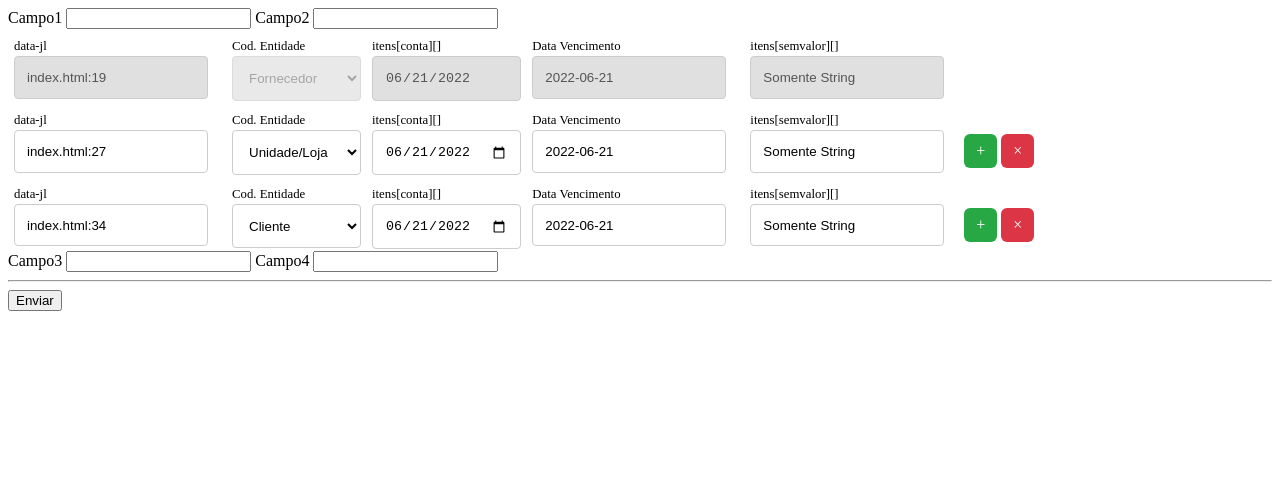
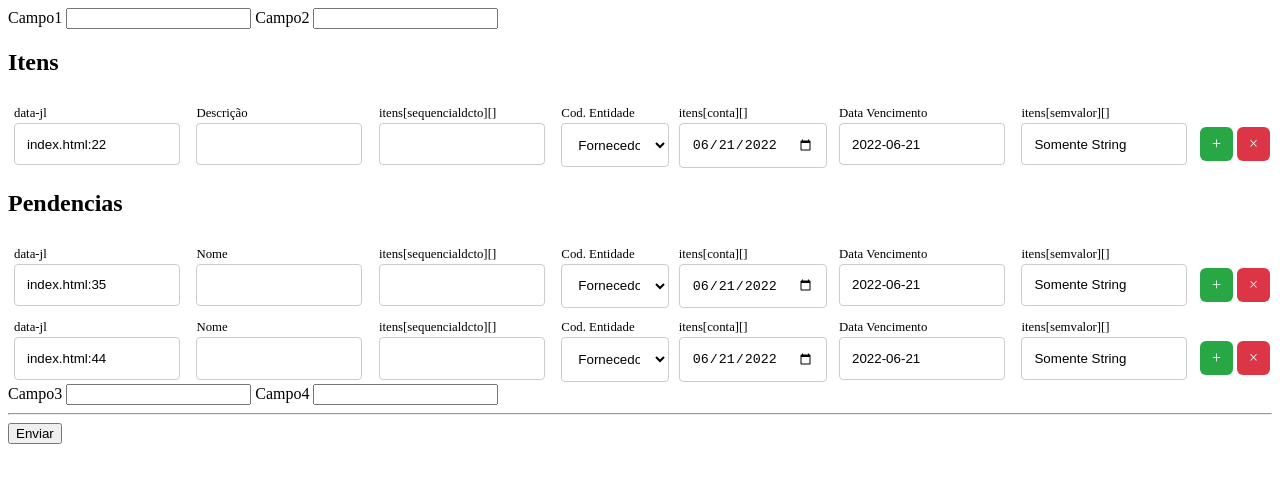
Before and after one commit to bladellano/web-component-dynamic-fields, a plain HTML site: page index.html in a window 1280 px wide. Drawn offline with Linux system fonts and the light colour scheme.

Commit message:
Criando dinamicamente classes para envolver cada componente

```diff
--- a/index.html
+++ b/index.html
@@ -16,26 +16,39 @@
         <label for="">Campo2</label>
         <input type="text" name="Campo2">
 
+
+            <h2>Itens</h2>
+
             <zpt-inputs-flex
+            itens[descricao][]='{"label":"Descrição"}'
+            itens[sequencialDcto][]='{"type":"number"}'
             itens[codEntidade][]='{"label":"Cod. Entidade","value":"F","type":"select","options":[{"Unidade/Loja":"U"},{"Fornecedor":"F"},{"Cliente":"C"},{"Funcionário":"I"}]}'
             itens[conta][]='{"value":"2022-06-21","type":"date","options":{}}'
             itens[dataVcto][]='{"label":"Data Vencimento","value":"2022-06-21"}'
             itens[SemValor][]='Somente String'
-            disabled
+            required
             ></zpt-inputs-flex>
 
+
+            <h2>Pendencias</h2>
+
             <zpt-inputs-flex
-            itens[codEntidade][]='{"label":"Cod. Entidade","value":"U","type":"select","options":[{"Unidade/Loja":"U"},{"Fornecedor":"F"},{"Cliente":"C"},{"Funcionário":"I"}]}'
+            itens[nome][]='{"label":"Nome"}'
+            itens[sequencialDcto][]='{"type":"number"}'
+            itens[codEntidade][]='{"label":"Cod. Entidade","value":"F","type":"select","options":[{"Unidade/Loja":"U"},{"Fornecedor":"F"},{"Cliente":"C"},{"Funcionário":"I"}]}'
             itens[conta][]='{"value":"2022-06-21","type":"date","options":{}}'
             itens[dataVcto][]='{"label":"Data Vencimento","value":"2022-06-21"}'
             itens[SemValor][]='Somente String'
+            required
             ></zpt-inputs-flex>
-
             <zpt-inputs-flex
-            itens[codEntidade][]='{"label":"Cod. Entidade","value":"C","type":"select","options":[{"Unidade/Loja":"U"},{"Fornecedor":"F"},{"Cliente":"C"},{"Funcionário":"I"}]}'
+            itens[nome][]='{"label":"Nome"}'
+            itens[sequencialDcto][]='{"type":"number"}'
+            itens[codEntidade][]='{"label":"Cod. Entidade","value":"F","type":"select","options":[{"Unidade/Loja":"U"},{"Fornecedor":"F"},{"Cliente":"C"},{"Funcionário":"I"}]}'
             itens[conta][]='{"value":"2022-06-21","type":"date","options":{}}'
             itens[dataVcto][]='{"label":"Data Vencimento","value":"2022-06-21"}'
             itens[SemValor][]='Somente String'
+            required
             ></zpt-inputs-flex>
 
             <label for="">Campo3</label>
--- a/zpt-inputs-flex.js
+++ b/zpt-inputs-flex.js
@@ -4,7 +4,8 @@ class ZptInputsFlex extends HTMLElement {
 
         /** Create a div to expose inputs in regular DOM */
         const showHtml = document.createElement('div');
-        showHtml.classList.add('showHtml')
+        this.randomClass = `_${this.generateRandomString(10)}`;
+        showHtml.classList.add(this.randomClass)
         this.after(showHtml);
 
         /* Options Shadow */
@@ -17,6 +18,12 @@ class ZptInputsFlex extends HTMLElement {
         if (!!this.attributes.getNamedItem('disabled')) {
             this.attributes.removeNamedItem('disabled')
             this.disabled = 'disabled'
+        }
+
+        /** Use attribute required */
+        if (!!this.attributes.getNamedItem('required')) {
+            this.attributes.removeNamedItem('required')
+            this.required = 'required'
         }
 
         /* Create the lines */
@@ -60,9 +67,10 @@ class ZptInputsFlex extends HTMLElement {
                 inputValueTypeOptions = JSON.parse(el.value);
 
             let _type = inputValueTypeOptions.type || '';
-            let _value = inputValueTypeOptions.value || (el.value || '');
+            let _value = inputValueTypeOptions.value || (!this.isJson(el.value) ? el.value : '');
             let _label = inputValueTypeOptions.label || '';
             let _disabled = this.disabled;
+            let _required = this.required;
 
             if (cleanValues) _value = '';
 
@@ -85,6 +93,9 @@ class ZptInputsFlex extends HTMLElement {
 
             if (this.disabled && !cleanValues)
                 input.setAttribute(_disabled, true);
+
+            if (this.required)
+                input.setAttribute(_required, true);
 
             input.value = _value;
             input.name = el.name;
@@ -119,19 +130,18 @@ class ZptInputsFlex extends HTMLElement {
         }
 
         this.shadow.append(div)
-
-        document.querySelector('.showHtml').append(this.shadow);
+        document.querySelector(`.${this.randomClass}`).append(this.shadow);
 
     }
 
     style() {
         const style = document.createElement('style')
         style.textContent = `
-            .showHtml .line{
+            .${this.randomClass} .line{
                 display: flex;
             }
-            .showHtml .form_group input,
-            .showHtml .form_group select{
+            .${this.randomClass} .form_group input,
+            .${this.randomClass} .form_group select{
                 padding: .8rem .75rem;
                 border: 1px solid #ccc;
                 margin: 2px 6px;
@@ -139,24 +149,24 @@ class ZptInputsFlex extends HTMLElement {
                 background-color:#fff;
             }
 
-            .showHtml .form_group select{
+            .${this.randomClass} .form_group select{
                 width: 94%;
             }
-            .showHtml .form_group input
+            .${this.randomClass} .form_group input
             {
                 width: 78%;
             }
-            .showHtml .form_group input[disabled],
-            .showHtml .form_group select[disabled]
+            .${this.randomClass} .form_group input[disabled],
+            .${this.randomClass} .form_group select[disabled]
             {
                 background:#6663;
             }
 
-            .showHtml .form_group input:focus{
+            .${this.randomClass} .form_group input:focus{
                 border: 1px solid #000;
 		        outline: none;
             }
-            .showHtml a{
+            .${this.randomClass} a{
                 text-transform: uppercase;
                 text-decoration: none;
                 padding: .5rem .75rem;
@@ -168,34 +178,34 @@ class ZptInputsFlex extends HTMLElement {
                 font-family:'Sans-serif';
             }
 
-            .showHtml a.remove {
+            .${this.randomClass} a.remove {
                 background-color: #dc3545;
                 display: flex;
                 align-self: center;
                 margin-top: 22px;
             }
-            .showHtml a.remove:hover{
+            .${this.randomClass} a.remove:hover{
                 color: #fff;
                 background-color: #c82333;
                 border-color: #bd2130;
             }
-            .showHtml a.add{
+            .${this.randomClass} a.add{
                 background-color:#28a745;
                 display: flex;
                 align-self: center;
                 margin-top: 22px;
             }
-            .showHtml a.add:hover{
+            .${this.randomClass} a.add:hover{
                 color: #fff;
                 background-color: #218838;
                 border-color: #1e7e34;
             }
 
-            .showHtml .form_group {
+            .${this.randomClass} .form_group {
             padding: 0 3px 0 0;
             }
 
-            .showHtml .form_group label {
+            .${this.randomClass} .form_group label {
                 display: block;
                 font-family:'Sans-serif';
                 padding: 0 6px;
@@ -203,12 +213,20 @@ class ZptInputsFlex extends HTMLElement {
                 font-size: 0.8rem;
             }
 
-            .showHtml .form_group input {
+            .${this.randomClass} .form_group input {
             }
         `
         return style;
     }
 
+    generateRandomString(length) {
+        var randomString = '';
+        var caracters = 'ABCDEFGHIJKLMNOPQRSTUVWXYZabcdefghijklmnopqrstuvwxyz0123456789';
+        for (var i = 0; i < length; i++) {
+            randomString += caracters.charAt(Math.floor(Math.random() * caracters.length));
+        }
+        return randomString;
+    }
     isJson(str) {
         try {
             JSON.parse(str);
```
